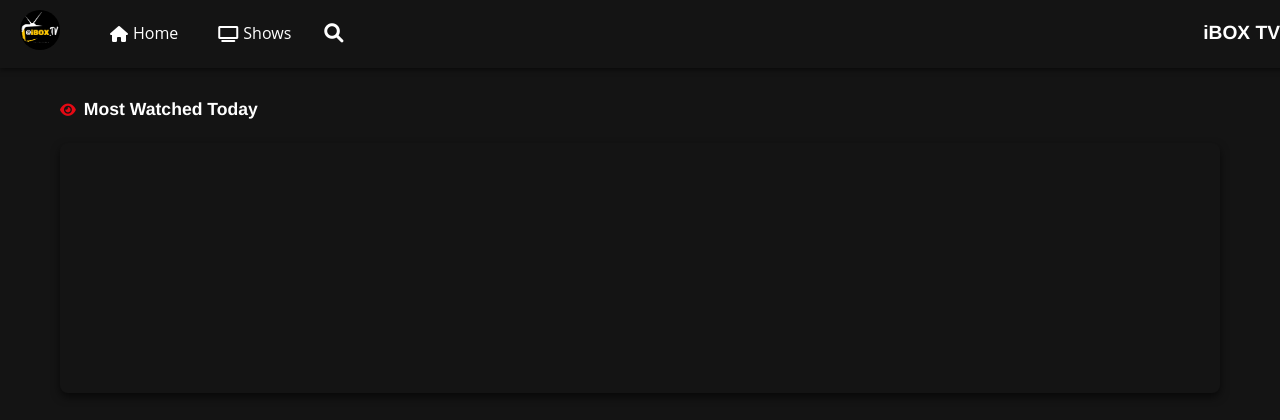
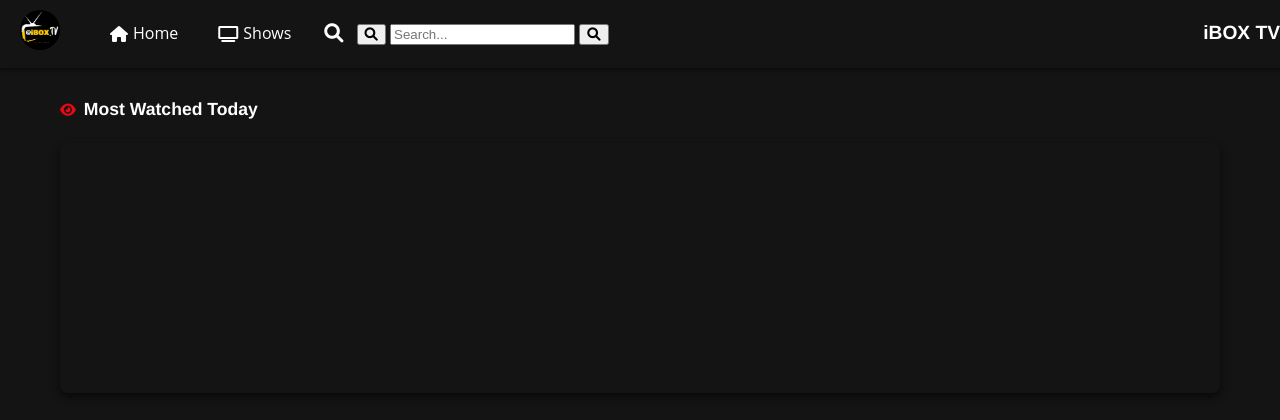
Before and after one commit to manybotts/tvweb, a Flask app: page / in a window 1280 px wide. Shown: the top 420 px of the page. Run offline with Flask 3, Linux system fonts and the light colour scheme.

Commit message:
Update base.html

```diff
--- a/tv_app/templates/base.html
+++ b/tv_app/templates/base.html
@@ -18,12 +18,20 @@
             <div class="nav-links">
                 <a href="{{ url_for('index') }}" class="nav-link"><i class="fas fa-home"></i><span class="link-text">Home</span></a>
                 <a href="{{ url_for('list_shows') }}" class="nav-link"><i class="fas fa-tv"></i><span class="link-text">Shows</span></a>
-                 <button type="button" class="search-icon-button">
+                <button type="button" class="search-icon-button desktop-search">
                     <i class="fas fa-search"></i>
                 </button>
-                <form action="{{ url_for('index') }}" method="GET" class="search-form">
+                <form action="{{ url_for('index') }}" method="GET" class="search-form desktop-search">
                     <input type="text" name="search" placeholder="Search for shows..." class="search-input">
                     <button type="submit" class="search-button">Search</button>
+                </form>
+
+                <form action="{{ url_for('index') }}" method="GET" class="mobile-search-form">
+                    <button type="button" class="mobile-search-icon-button">
+                        <i class="fas fa-search"></i>
+                    </button>
+                    <input type="text" name="search" placeholder="Search..." class="mobile-search-input">
+                    <button type="submit" class="mobile-search-button"><i class="fas fa-search"></i></button>
                 </form>
             </div>
             <span class="brand-text">iBOX TV</span>
```
